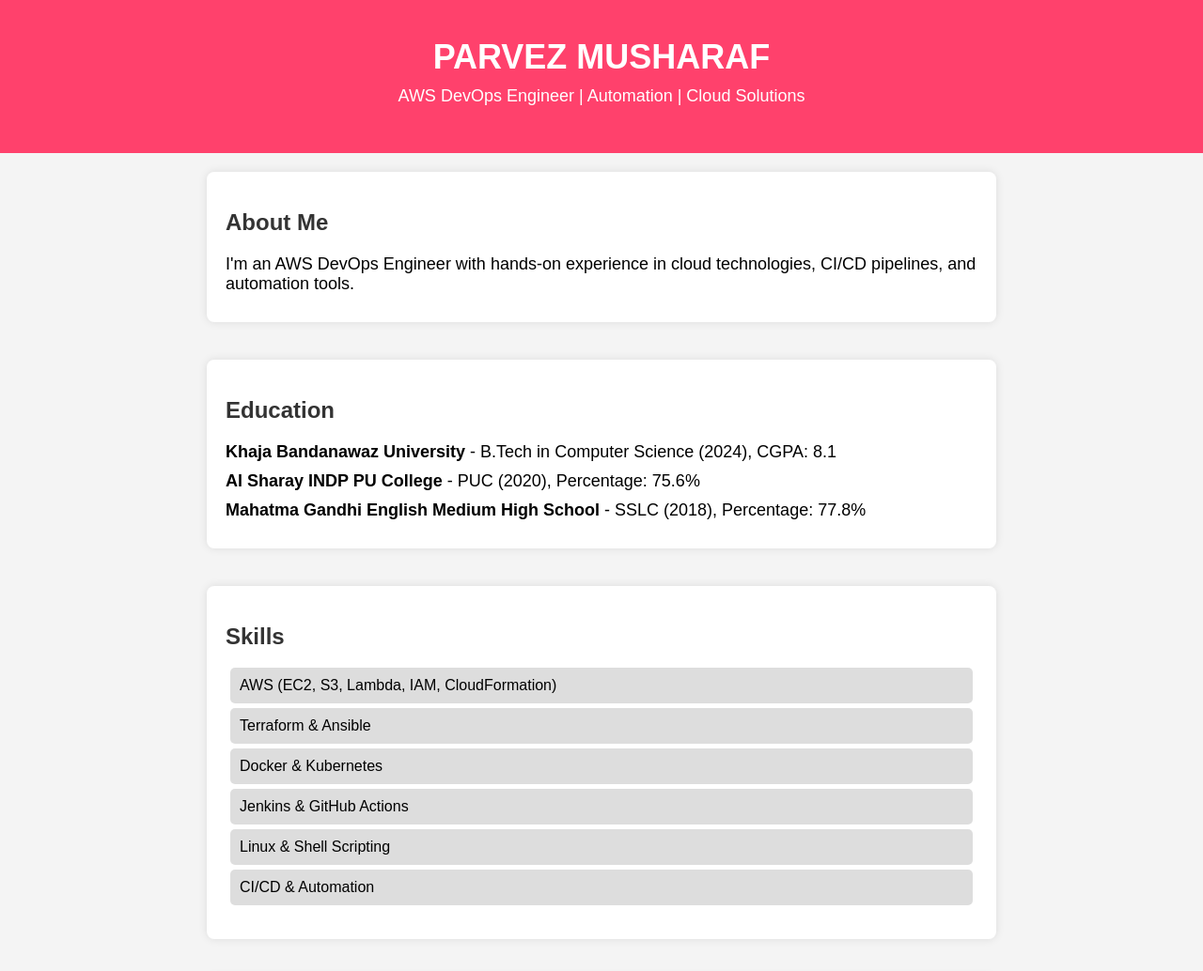
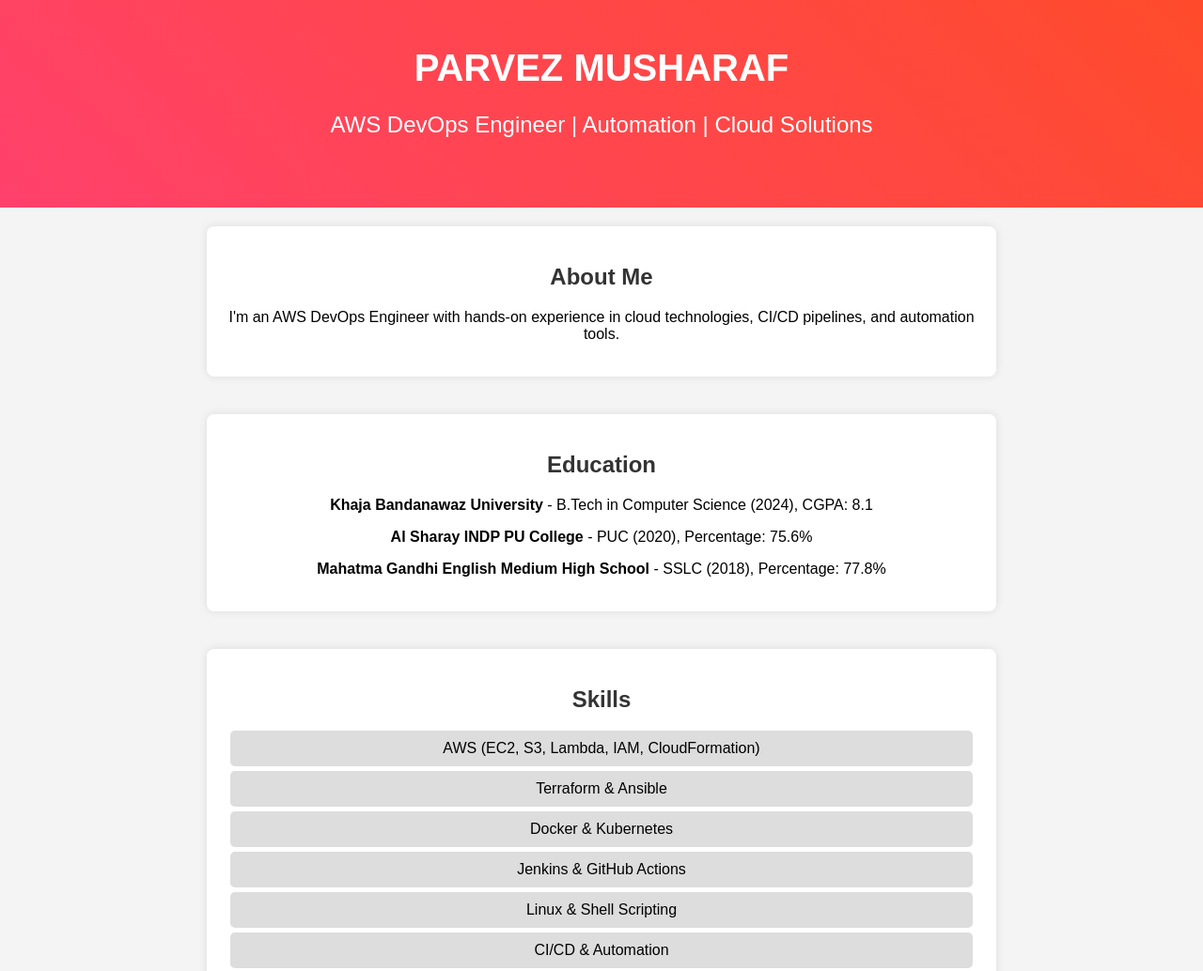
Before and after one commit to parvez-62/Static-Webpage-Hosting, a plain HTML site: page index.html in a window 1280 px wide. Shown: the top 1034 px of the page at 94% size. Drawn offline with Linux system fonts and the light colour scheme.

Commit message:
Update index.html

```diff
--- a/index.html
+++ b/index.html
@@ -10,22 +10,25 @@
             margin: 0;
             padding: 0;
             background-color: #f4f4f4;
-            height: 100%;
-            overflow: auto;
+            text-align: center;
+            overflow-y: scroll;
         }
         header {
-            background-color: #ff416c;
+            background: linear-gradient(45deg, #ff416c, #ff4b2b);
             color: white;
-            padding: 40px;
-            text-align: center;
+            padding: 50px;
+            font-size: 24px;
+            position: relative;
         }
-        h1 {
-            font-size: 36px;
-            margin: 0;
+        @keyframes fadeIn {
+            0% { opacity: 0; transform: scale(0.8); }
+            100% { opacity: 1; transform: scale(1); }
         }
-        p {
-            margin: 10px 0;
-            font-size: 18px;
+        .animated-name {
+            font-size: 40px;
+            font-weight: bold;
+            color: #fff;
+            animation: fadeIn 2s ease-in-out;
         }
         section {
             padding: 20px;
@@ -38,7 +41,7 @@
             border-radius: 8px;
             box-shadow: 0 0 10px rgba(0, 0, 0, 0.1);
         }
-        h2 {
+        h1, h2 {
             color: #333;
         }
         ul {
@@ -55,14 +58,11 @@
             text-decoration: none;
             color: #007bff;
         }
-        a:hover {
-            text-decoration: underline;
-        }
     </style>
 </head>
 <body>
     <header>
-        <h1>PARVEZ MUSHARAF</h1>
+        <div class="animated-name">PARVEZ MUSHARAF</div>
         <p>AWS DevOps Engineer | Automation | Cloud Solutions</p>
     </header>
     <section>
@@ -100,6 +100,21 @@
                 <li><a href="https://github.com/parvez-62/Terraform-S3-Automator" target="_blank">Terraform S3 Automator: Static Website Hosting Automation</a></li>
                 <li><a href="https://github.com/parvez-62/Dockerized-Apache-Web-Hosting" target="_blank">Dockerized Apache Web Hosting</a></li>
                 <li><a href="https://github.com/parvez-62/Jenkins-Web-Hosting-Automation" target="_blank">Jenkins Web Hosting Automation</a></li>
+                <li><a href="#">Multi-Region AWS Deployment with Disaster Recovery</a></li>
+                <li><a href="#">Automated Web Hosting with Jenkins & Ansible</a></li>
+            </ul>
+        </div>
+    </section>
+    <section>
+        <div class="container">
+            <h2>Certifications</h2>
+            <ul>
+                <li><a href="#">AWS Academy Cloud Architecture - AWS Training</a></li>
+                <li><a href="#">AWS Academy Cloud Foundation - AWS Training</a></li>
+                <li><a href="#">AWS Certified Cloud Practitioner - Udemy</a></li>
+                <li><a href="#">AWS Certified Solutions Architect Associate - Udemy</a></li>
+                <li><a href="#">AWS Solutions Architect Associate - Karnataka German Technical Training Institute</a></li>
+                <li><a href="#">Cloud Administrator - Way2Wingz Pvt. Ltd.</a></li>
             </ul>
         </div>
     </section>
```
